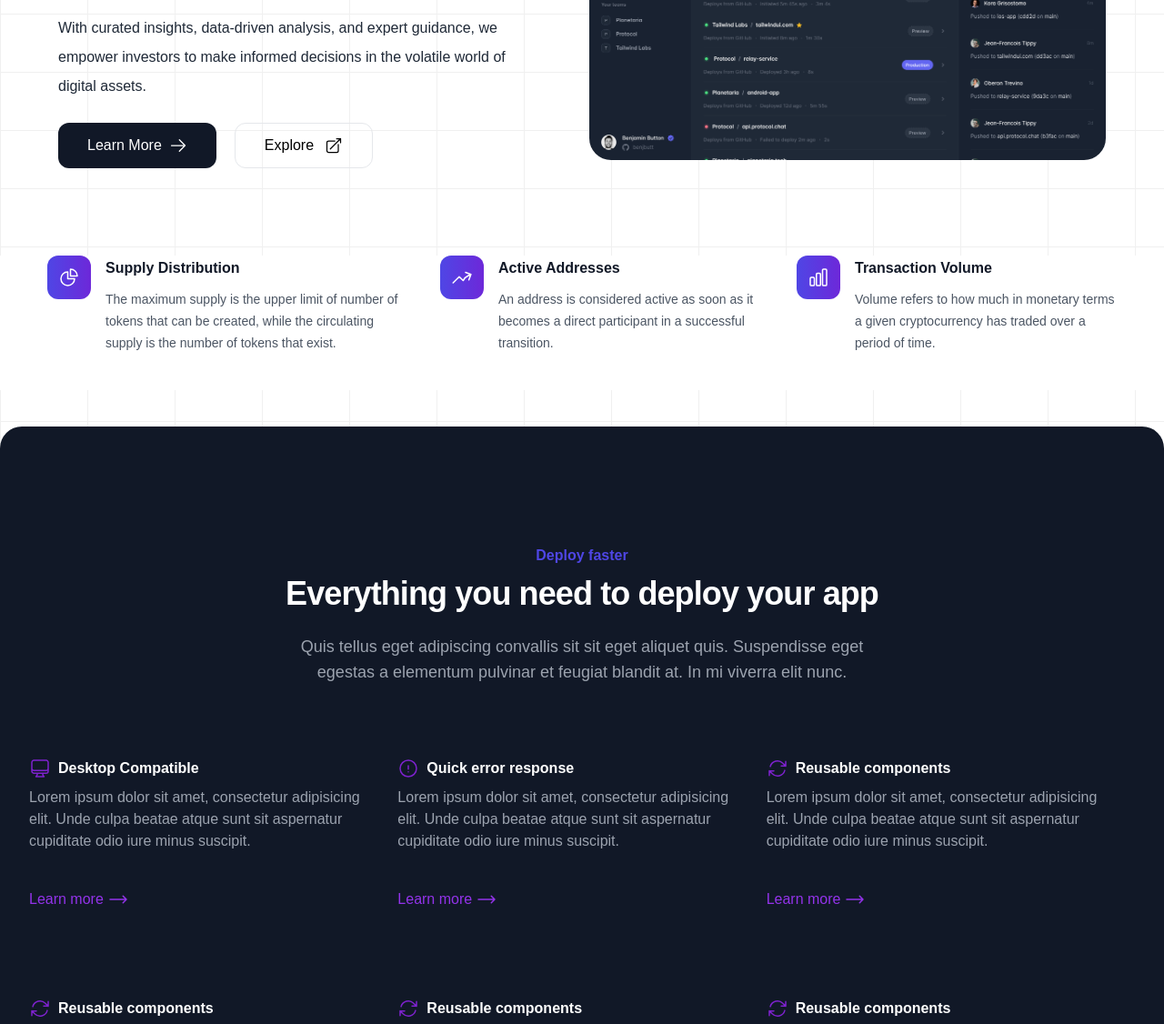
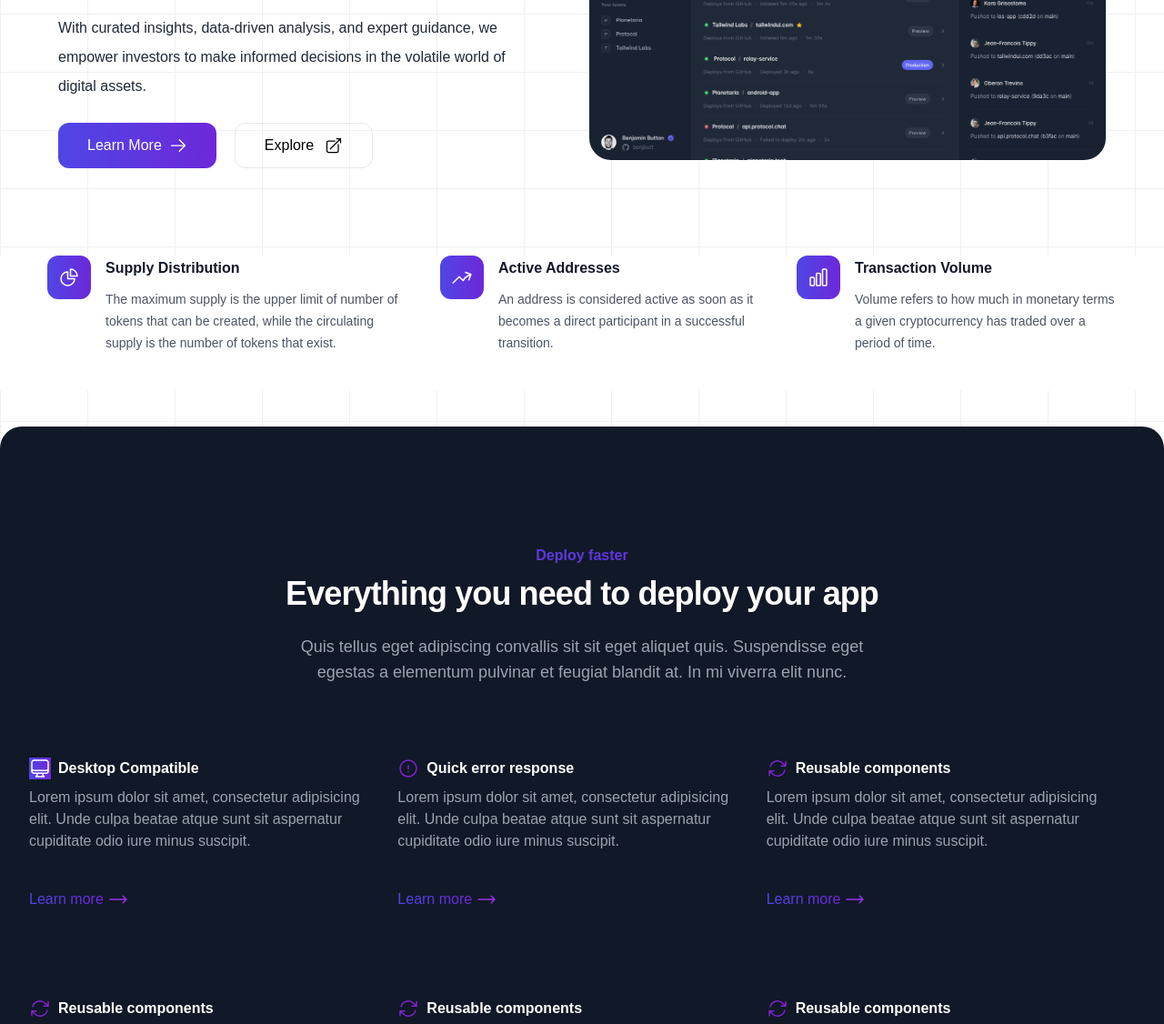
Before and after one commit to Uti-Favour/Personal-UI-Library, a website: page index.html in a window 1280 px wide. Shown: the part 305-1431 px from the top of the page at 91% size. Drawn offline with nearby package versions, Linux system fonts and the light colour scheme.

Commit message:
Button color update

```diff
--- a/index.html
+++ b/index.html
@@ -305,7 +305,7 @@
 
             <!-- ------------ button ------------- -->
             <div class="mt-6 flex gap-5">
-                <div class="px-8 py-3 bg-gray-900 rounded-xl text-white flex items-center gap-2">
+                <div class="px-8 py-3 bg-gradient-to-r from-indigo-600 to-violet-700 rounded-xl text-white flex items-center gap-2">
                     <a href="#">Learn More</a>
                     <svg xmlns="http://www.w3.org/2000/svg" fill="none" viewBox="0 0 24 24" stroke-width="1.5"
                         stroke="currentColor" class="w-5 h-5">
@@ -411,7 +411,7 @@
     <div class="bg-gray-900 py-24 sm:py-32 rounded-tl-3xl rounded-tr-3xl mt-10">
         <div class="mx-auto max-w-7xl px-6 lg:px-8">
             <div class="mx-auto max-w-2xl lg:text-center">
-                <h2 class="text-base font-semibold leading-7 text-indigo-600">
+                <h2 class="text-base font-semibold leading-7 text-transparent bg-clip-text bg-gradient-to-r from-indigo-600 to-violet-700">
                     Deploy faster
                 </h2>
                 <p class="mt-2 text-3xl font-bold tracking-tight text-white sm:text-4xl">
@@ -432,7 +432,7 @@
                         <dt class="text-base text-white flex">
                             <div class="mr-2">
                                 <svg xmlns="http://www.w3.org/2000/svg" fill="none" viewBox="0 0 24 24"
-                                    stroke-width="1.5" stroke="currentColor" class="w-6 h-6 font-bold text-purple-700">
+                                    stroke-width="1.5" stroke="currentColor" class="w-6 h-6 font-bold text-clip bg-gradient-to-r from-indigo-600 to-violet-700 ">
                                     <path stroke-linecap="round" stroke-linejoin="round"
                                         d="M9 17.25v1.007a3 3 0 0 1-.879 2.122L7.5 21h9l-.621-.621A3 3 0 0 1 15 18.257V17.25m6-12V15a2.25 2.25 0 0 1-2.25 2.25H5.25A2.25 2.25 0 0 1 3 15V5.25m18 0A2.25 2.25 0 0 0 18.75 3H5.25A2.25 2.25 0 0 0 3 5.25m18 0V12a2.25 2.25 0 0 1-2.25 2.25H5.25A2.25 2.25 0 0 1 3 12V5.25" />
                                 </svg>
@@ -445,7 +445,7 @@
                             suscipit.
                         </dl>
                         <div class="flex items-center mb-14">
-                            <a href="#" class="text-base text-purple-600">Learn more </a>
+                            <a href="#" class="text-base  text-transparent bg-clip-text bg-gradient-to-r from-indigo-600 to-violet-700">Learn more </a>
                             <svg xmlns="http://www.w3.org/2000/svg" fill="none" viewBox="0 0 24 24" stroke-width="1.5"
                                 stroke="currentColor" class="w-6 h-6 ml-1 text-purple-600">
                                 <path stroke-linecap="round" stroke-linejoin="round"
@@ -471,7 +471,7 @@
                             suscipit.
                         </dl>
                         <div class="flex items-center mb-14">
-                            <a href="#" class="text-base text-purple-600">Learn more </a>
+                            <a href="#" class="text-base text-transparent bg-clip-text bg-gradient-to-r from-indigo-600 to-violet-700">Learn more </a>
                             <svg xmlns="http://www.w3.org/2000/svg" fill="none" viewBox="0 0 24 24" stroke-width="1.5"
                                 stroke="currentColor" class="w-6 h-6 ml-1 text-purple-600">
                                 <path stroke-linecap="round" stroke-linejoin="round"
@@ -497,7 +497,7 @@
                             suscipit.
                         </dl>
                         <div class="flex items-center">
-                            <a href="#" class="text-base text-purple-600">Learn more </a>
+                            <a href="#" class="text-base text-transparent bg-clip-text bg-gradient-to-r from-indigo-600 to-violet-700">Learn more </a>
                             <svg xmlns="http://www.w3.org/2000/svg" fill="none" viewBox="0 0 24 24" stroke-width="1.5"
                                 stroke="currentColor" class="w-6 h-6 ml-1 text-purple-600">
                                 <path stroke-linecap="round" stroke-linejoin="round"
```
